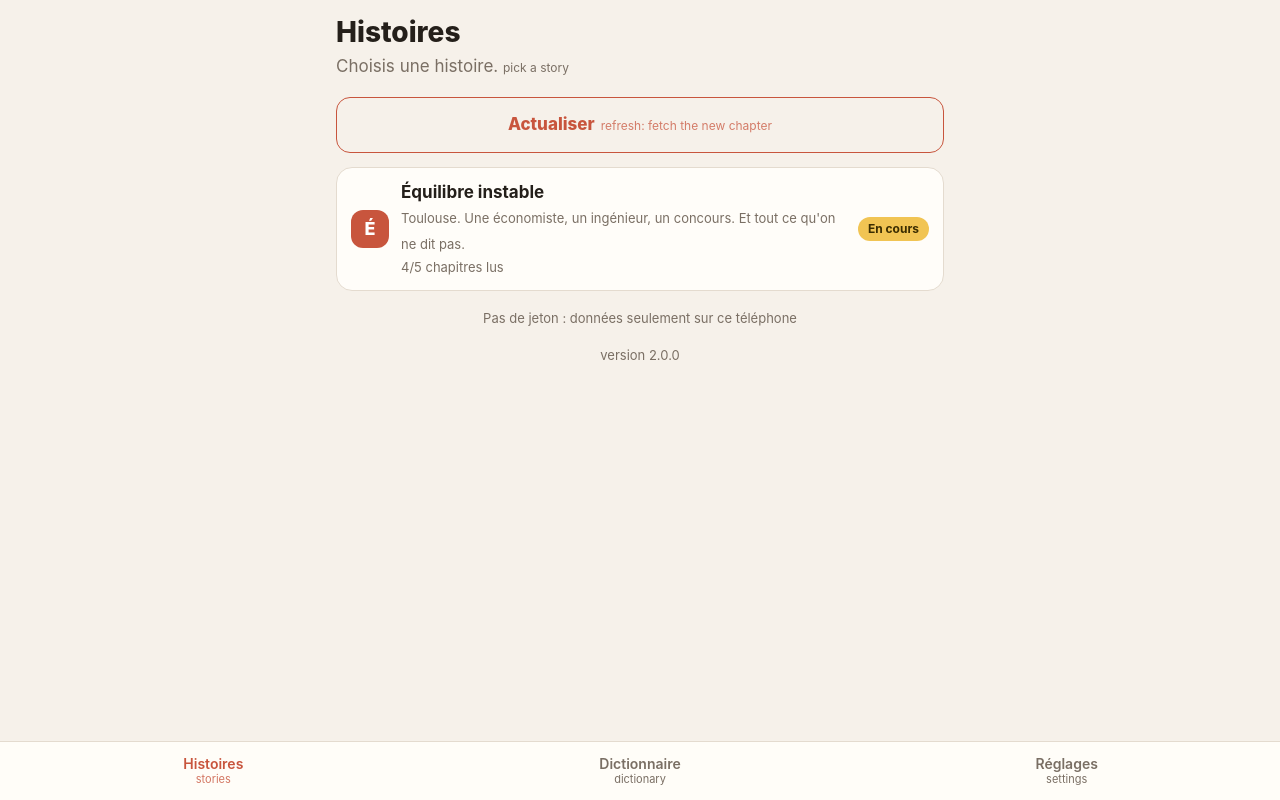
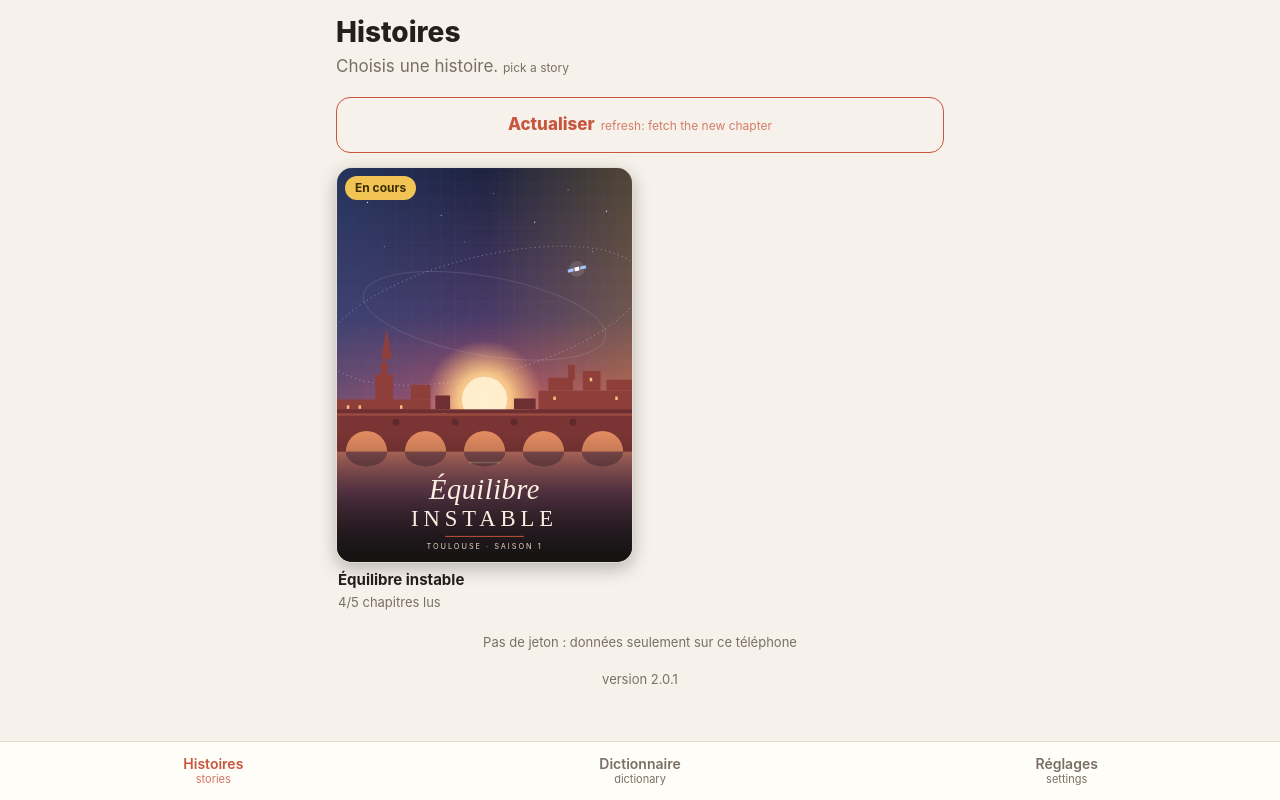
Before and after one commit to khvdovychenko/equilibre-instable, a plain HTML site: page index.html in a window 1280 px wide. Drawn offline with Linux system fonts and the light colour scheme.

Commit message:
Add story cover and cover grid in library (v2.0.1)
Co-Authored-By: Claude Opus 5.5 <noreply@anthropic.com>
Claude-Session: https://claude.ai/code/session_01HY8AgNBbs6sTbSmZLrgNpP

```diff
--- a/app.js
+++ b/app.js
@@ -1,7 +1,7 @@
 'use strict';
 /* Équilibre instable : lecteur d'histoires (PWA). Aucun framework, aucun build. */
 
-const APP_VERSION = '2.0.0';
+const APP_VERSION = '2.0.1';
 const REPO = { owner: 'khvdovychenko', repo: 'equilibre-instable', branch: 'main' };
 const DEFAULT_STORY = 'equilibre-instable';
 const LS_STATE = 'equilibre_state_v1';
@@ -494,13 +494,15 @@ async function viewStories(my) {
     const badge = sts.includes('new') ? h('span', { class: 'badge new' }, 'Nouveau')
       : sts.includes('prog') ? h('span', { class: 'badge prog' }, 'En cours')
       : chs.length ? h('span', { class: 'badge read' }, 'À jour ✓') : null;
-    return h('a', { class: 'chrow', href: '#/story/' + st.id },
-      h('div', { class: 'num cover' }, (st.title || '?').charAt(0)),
-      h('div', { class: 't' }, h('b', null, st.title), h('span', null, st.synopsis || ''),
-        h('span', { style: 'display:block;margin-top:2px' }, `${read}/${chs.length} chapitres lus`)),
-      badge);
+    const art = st.cover
+      ? h('img', { class: 'scover-img', src: st.cover, alt: st.title, loading: 'lazy' })
+      : h('div', { class: 'scover-ph' }, (st.title || '?').charAt(0));
+    return h('a', { class: 'scover', href: '#/story/' + st.id },
+      h('div', { class: 'scover-art' }, art, badge),
+      h('div', { class: 'scover-t' }, h('b', null, st.title),
+        h('span', null, `${read}/${chs.length} chapitres lus`)));
   });
-  if (rows.length) v.append(h('div', { class: 'chlist' }, rows));
+  if (rows.length) v.append(h('div', { class: 'sgrid' }, rows));
   v.append(h('div', { class: 'sync-line', dataset: { sync: '' } }, statusText()), h('div', { class: 'sync-line' }, 'version ' + APP_VERSION));
 }
 
--- a/stories/index.json
+++ b/stories/index.json
@@ -5,7 +5,8 @@
       "id": "equilibre-instable",
       "title": "Équilibre instable",
       "synopsis": "Toulouse. Une économiste, un ingénieur, un concours. Et tout ce qu'on ne dit pas.",
-      "index": "stories/equilibre-instable/index.json"
+      "index": "stories/equilibre-instable/index.json",
+      "cover": "stories/equilibre-instable/cover.svg"
     }
   ]
 }
--- a/style.css
+++ b/style.css
@@ -202,3 +202,15 @@ body.sel .stream, body.sel .rcard { -webkit-user-select: text; user-select: text
 .grade { border: 1.5px solid var(--line); border-radius: 14px; padding: 12px 6px; font-weight: 800; background: var(--bg); color: var(--ink); }
 .grade small { display: block; }
 .grade.again { border-color: #c0392b; } .grade.hard { border-color: #d99a00; } .grade.good { border-color: var(--ok); } .grade.easy { border-color: var(--accent); }
+
+/* v2.0.1 : couvertures des histoires */
+.sgrid { display: grid; grid-template-columns: repeat(2, minmax(0, 1fr)); gap: 14px; margin-top: 14px; }
+.scover { display: block; text-decoration: none; color: inherit; }
+.scover-art { position: relative; aspect-ratio: 3 / 4; border-radius: 16px; overflow: hidden; background: var(--card); border: 1px solid var(--line); box-shadow: 0 6px 18px rgba(0,0,0,.25); }
+.scover-img { width: 100%; height: 100%; object-fit: cover; display: block; }
+.scover-ph { width: 100%; height: 100%; display: grid; place-items: center; background: var(--accent); color: #fff; font-size: 54px; font-weight: 800; }
+.scover-art .badge { position: absolute; top: 8px; left: 8px; }
+.scover-t { padding: 8px 2px 0; }
+.scover-t b { display: block; font-size: 15px; line-height: 1.25; }
+.scover-t span { color: var(--muted); font-size: 13px; }
+.scover-art .badge.read { background: #3d7a4a; color: #fff; }
--- a/sw.js
+++ b/sw.js
@@ -1,5 +1,5 @@
 // Service worker : réseau d'abord, cache en secours (fonctionne hors ligne).
-const CACHE = 'equilibre-v4';
+const CACHE = 'equilibre-v5';
 const SHELL = ['./', 'index.html', 'style.css', 'app.js', 'manifest.webmanifest',
   'icons/icon-192.png', 'icons/icon-512.png', 'icons/apple-touch-icon.png'];
 
```
Also changed, not shown: stories/equilibre-instable/cover.svg (added), 1 other file.
